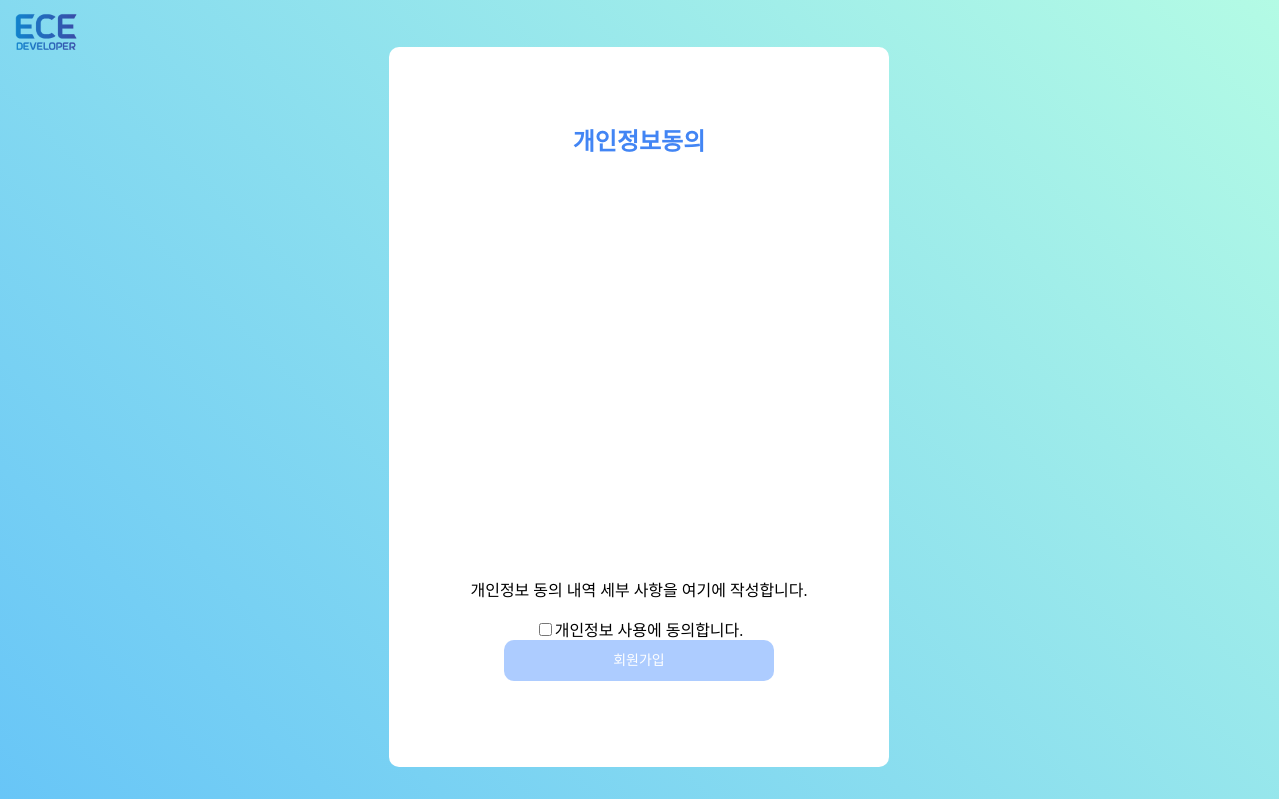
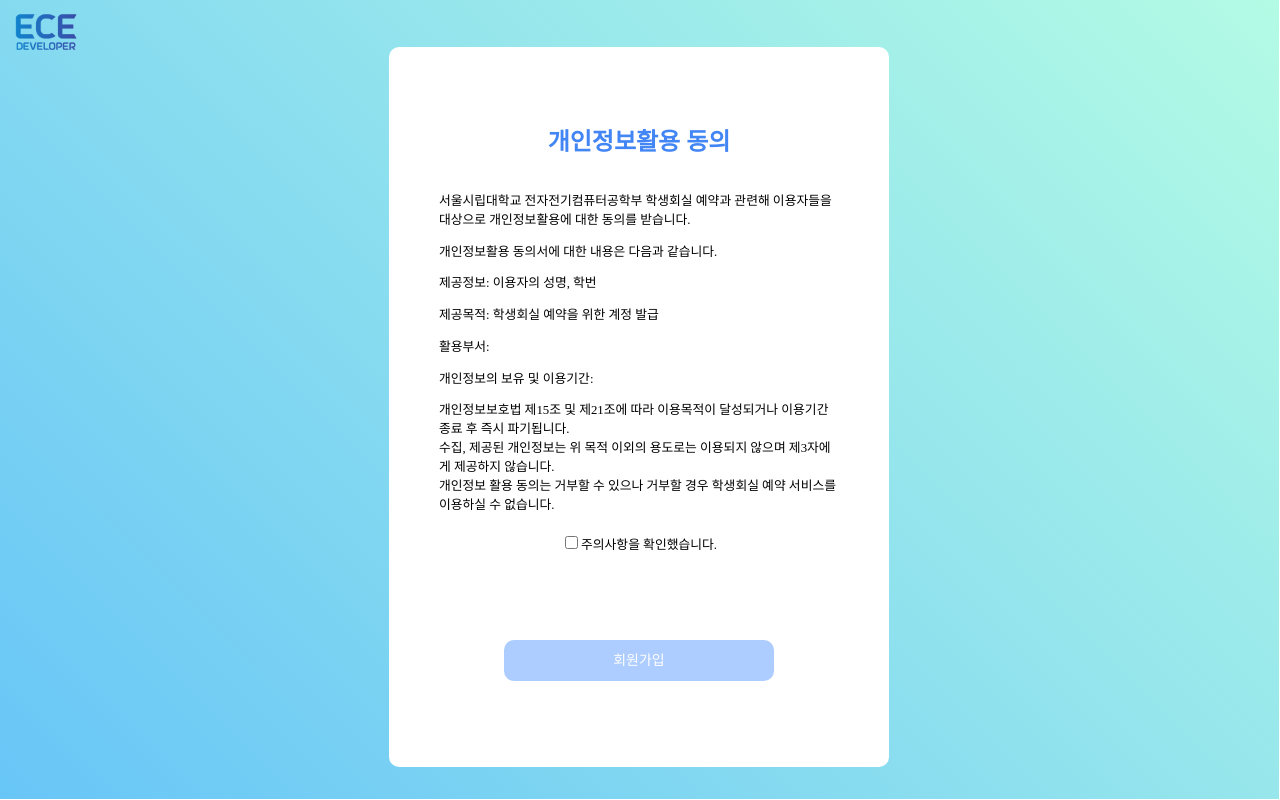
Before and after one commit to ECE-Developers/reservation-web, a React (Create React App) app: page /agreeInform in a window 1280 px wide. Built offline with nearby package versions, Linux system fonts and the light colour scheme.

Commit message:
add: 개인정보활용 동의 내용 작성

```diff
--- a/src/Page/AgreePage.js
+++ b/src/Page/AgreePage.js
@@ -35,11 +35,22 @@ function AgreePage(){
     <div className='page'>
       <HeaderUnlogin />
     <div className='loginform'>
-      <h2 style={{ textAlign: 'center', color : '#4285F4', marginTop : '15%' }}>개인정보동의</h2>
+      <h2 style={{ textAlign: 'center', color : '#4285F4', marginTop : '15%' }}>개인정보활용 동의</h2>
 
-      <div style={{ textAlign : 'center', marginTop: '80%' }}>
-        <label>개인정보 동의 내역 세부 사항을 여기에 작성합니다.</label><p>
-        <input type='checkbox' onChange={CheckEvent} />개인정보 사용에 동의합니다.</p>
+      <div style={{marginTop: '0px', marginLeft : '10%', marginRight : '10%', fontSize : '80%'}} className='buttonWrap2'>
+        <label>
+        <p>서울시립대학교 전자전기컴퓨터공학부 학생회실 예약과 관련해 이용자들을 대상으로 개인정보활용에 대한 동의를 받습니다.</p>
+        <p>개인정보활용 동의서에 대한 내용은 다음과 같습니다.</p>
+          <p>제공정보: 이용자의 성명, 학번</p>
+          <p>제공목적: 학생회실 예약을 위한 계정 발급</p>
+          <p>활용부서:</p>
+          <p>개인정보의 보유 및 이용기간: </p>
+        <p>개인정보보호법 제15조 및 제21조에 따라 이용목적이 달성되거나 이용기간 종료 후 즉시 파기됩니다.<br/>
+        수집, 제공된 개인정보는 위 목적 이외의 용도로는 이용되지 않으며 제3자에게 제공하지 않습니다.<br/>
+        개인정보 활용 동의는 거부할 수 있으나 거부할 경우 학생회실 예약 서비스를 이용하실 수 없습니다.</p>
+        </label>
+        <p style={{textAlign : 'center', marginTop : '20px'}} >
+        <input type='checkbox' onChange={CheckEvent} />주의사항을 확인했습니다.</p>
       </div>
 
       <div>
```
